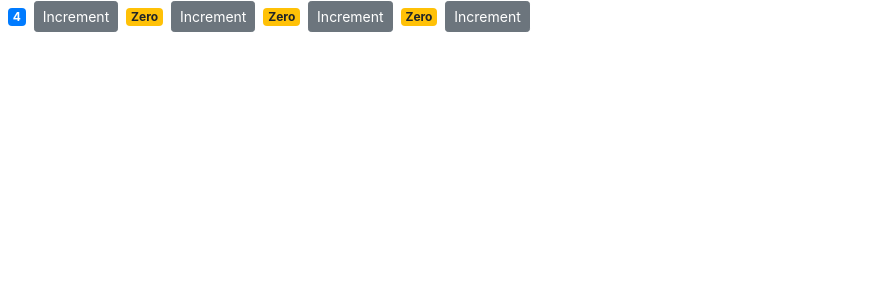
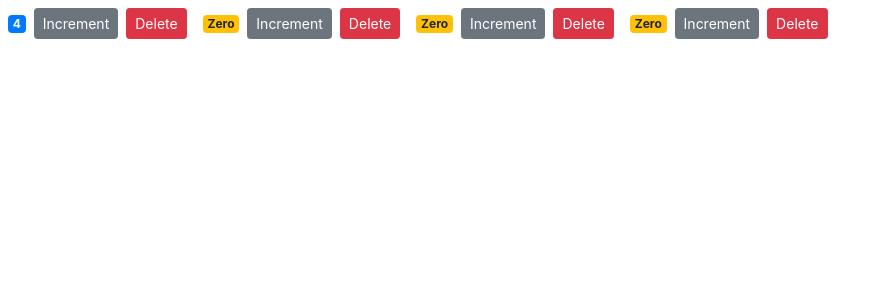
Before and after one commit to ericfan2770/counter-app, a React (Create React App) app: page / in a window 1280 px wide. Shown: the top 300 px of the page, without its empty margins (0-883 px from the left). Built offline with nearby package versions, Linux system fonts and the light colour scheme.

Commit message:
Part 15: Handling and Raising Events

```diff
--- a/src/components/counter.jsx
+++ b/src/components/counter.jsx
@@ -20,6 +20,12 @@
         >
           Increment
         </button>
+        <button
+          onClick={this.props.onDelete}
+          className="btn btn-danger btn-sm m-2"
+        >
+          Delete
+        </button>
       </React.Fragment>
     );
   }
--- a/src/components/counters.jsx
+++ b/src/components/counters.jsx
@@ -11,13 +11,20 @@
     ]
   };
 
+  handleDelete = () => {
+    console.log("event Handler Called");
+  };
+
   render() {
     return (
       <React.Fragment>
         {this.state.counters.map(counter => (
-          <Counter key={counter.id} value={counter.value} id={counter.id}>
-            <h4>Counter #{counter.id}</h4>
-          </Counter>
+          <Counter
+            key={counter.id}
+            onDelete={this.handleDelete}
+            value={counter.value}
+            id={counter.id}
+          />
         ))}
       </React.Fragment>
     );
```
